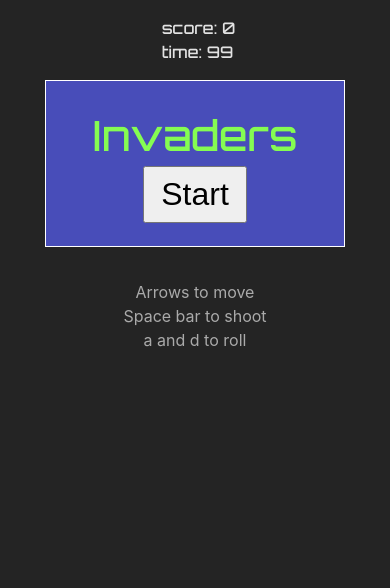
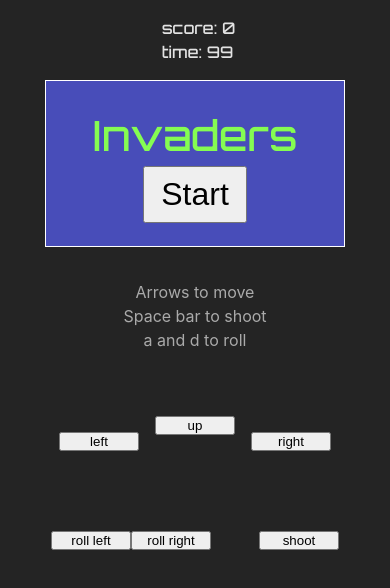
Before and after one commit to ChimentiMatt/-SpaceInvaders-Ease.js-, a Vue app: page / in a window 390 px wide. Shown: the top 588 px of the page. Built offline with nearby package versions, Linux system fonts and the light colour scheme.

Commit message:
mobile cotrols made

```diff
--- a/src/App.vue
+++ b/src/App.vue
@@ -70,6 +70,19 @@ import EnemyBulletTestImg from "./assets/enemyBulletTest.png"
     <p>Arrows to move </p>
     <p>Space bar to shoot</p>
     <p>a and d to roll</p>
+  </div>
+
+  <!-- temporary until I make a high quality version -->
+  <div id="mobile-controls">
+    <button @click="onPress(null, 'ArrowLeft')">left</button>
+    <button @click="onPress(null, 'ArrowUp')" id="up">up</button>
+    <button @click="onPress(null, 'ArrowRight')">right</button>
+  </div>
+
+  <div id="mobile-controls">
+    <button @click="onPress(null, 'a')">roll left</button>
+    <button @click="onPress(null, 'd')">roll right</button>
+    <button @click="onPress(null, 'Space')" id="shoot">shoot</button>
   </div>
 
 </template>
@@ -429,11 +442,15 @@ export default {
       }
     },
 
-    onPress(event) {
+    onPress(event, mobileKey = null) {
+
+      // if using mobile controls ignore event and make it not break
+      if (event === null){event = {code: ''}}
+
       // don't allow movement during "roll" which is the invincible dash left or right
       if ( this.player.rolling === false){
 
-        if (event.code === 'ArrowUp'){
+        if (event.code === 'ArrowUp' || mobileKey === "ArrowUp"){
           // for debugging
           // this.clearInvaders();
           // WaveTwo.createWave(this.invaders, this.invaderSheet, stage);
@@ -447,7 +464,7 @@ export default {
             this.dashIcons[2].y -= 10
           }
         }
-        else if (event.code === 'ArrowDown'){
+        else if (event.code === 'ArrowDown' || mobileKey === "ArrowDown"){
           if (players[0].y < stage.canvas.height - 50){
             players[0].y += 10
             this.healthBar.sprite.y += 10
@@ -457,7 +474,7 @@ export default {
             this.dashIcons[2].y += 10
           }
         }
-        else if (event.code === 'ArrowLeft'){
+        else if (event.code === 'ArrowLeft' || mobileKey === "ArrowLeft"){
           if (players[0].x > 0){
             players[0].x -= 20
             this.healthBar.sprite.x -= 20
@@ -467,7 +484,7 @@ export default {
             this.dashIcons[2].x -= 20
           }
         }
-        else if (event.code === 'ArrowRight'){
+        else if (event.code === 'ArrowRight' || mobileKey === "ArrowRight"){
           if (players[0].x < stage.canvas.width - 32){
             players[0].x += 20
             this.healthBar.sprite.x += 20
@@ -478,7 +495,7 @@ export default {
           }
         }
 
-        if (event.code === 'Space'){
+        if (event.code === 'Space' || mobileKey === "Space"){
 
           this.beam = new Beam(this.beamSheet);
           this.beam.addToArray(players[0], stage, this.beamSheet)
@@ -488,12 +505,12 @@ export default {
 
           this.beam.moveBeams(players[0])
         }
-        if (event.key === 'a'){
+        if (event.key === 'a' || mobileKey === "a"){
           if (players[0].x > 100){
             this.player.roll("left", this.healthBars, this.shields, this.dashIcons);
           }
         }
-        if (event.key === 'd'){
+        if (event.key === 'd' || mobileKey === "d"){
           if (players[0].x < stage.canvas.width - 16 - 100){
             this.player.roll("right", this.healthBars, this.shields, this.dashIcons);
           }
--- a/src/style.css
+++ b/src/style.css
@@ -98,30 +98,61 @@
   opacity: .7;
 }
 
+#mobile-controls{
+  display: flex;
+  justify-content: center;
+  margin-top: 5rem;
+  display: none;
+}
+
+#mobile-controls button{
+  width: 5rem;
+}
+
+#up{
+  position: relative;
+  bottom: 1rem;
+  margin-left: 1rem;
+  margin-right: 1rem;
+}
+
+#shoot{
+  margin-left: 3rem;
+
+}
+
 @media (max-width: 800px) {
   #demoCanvas {
     /* width: ; */
     /* display: none; */
     width: 300px;
   }
+
   #intro-outro-screen{
     width: 300px;
     font-size: 1.3rem;
     height: 167px;
     padding-top: 0;
   }
+
   #intro-outro-screen button{
     margin-top: 0;
   }
+
   #post-stage-screen {
     width: 300px;
     font-size: 1rem;
     height: 167px;
     padding-top: 0;
   }
+
   #hud{
     top: 1rem;
     margin-left: 7px;
+  }
+
+  #mobile-controls{
+    display: flex;
   }
 }
 
```
